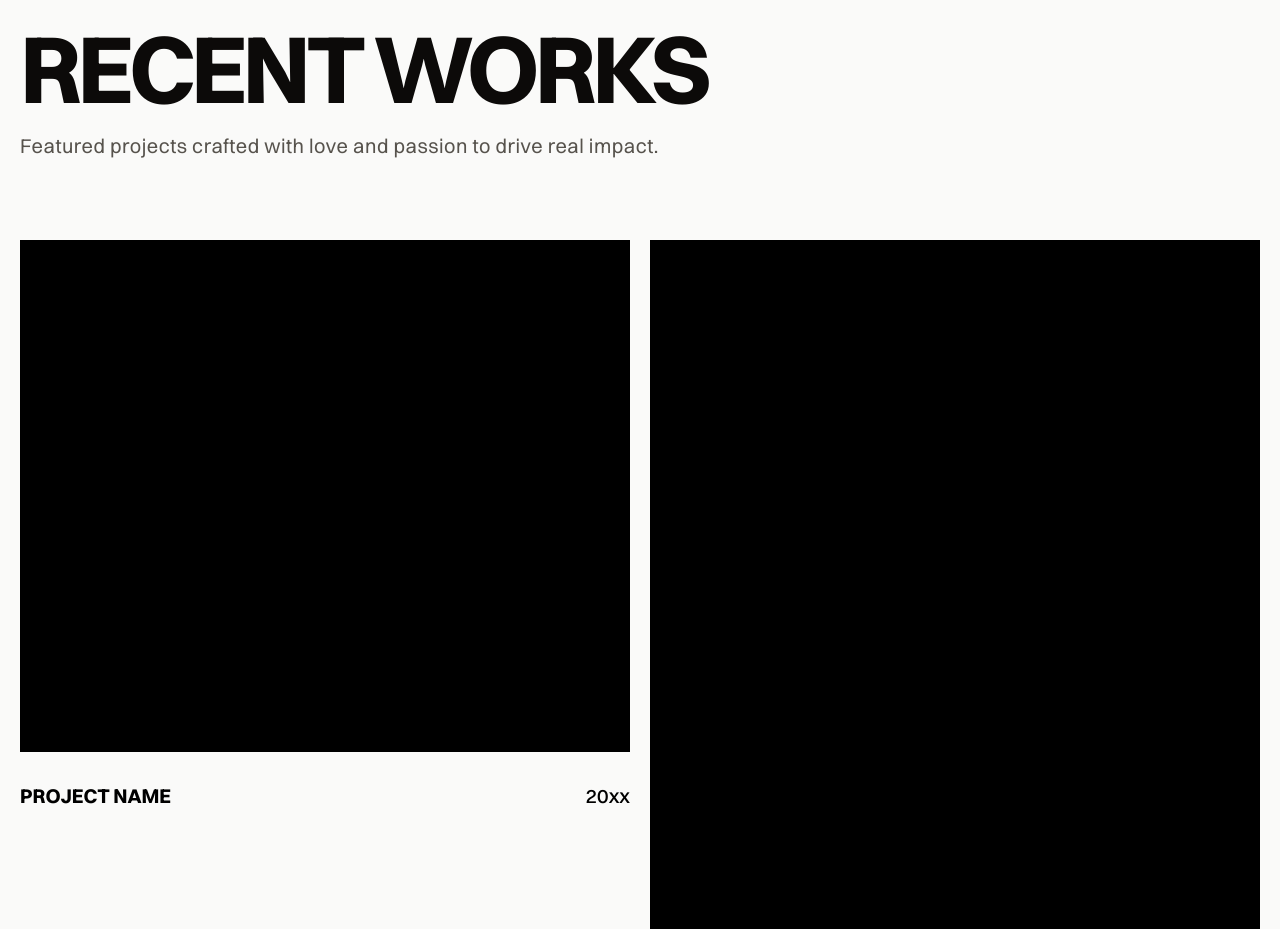
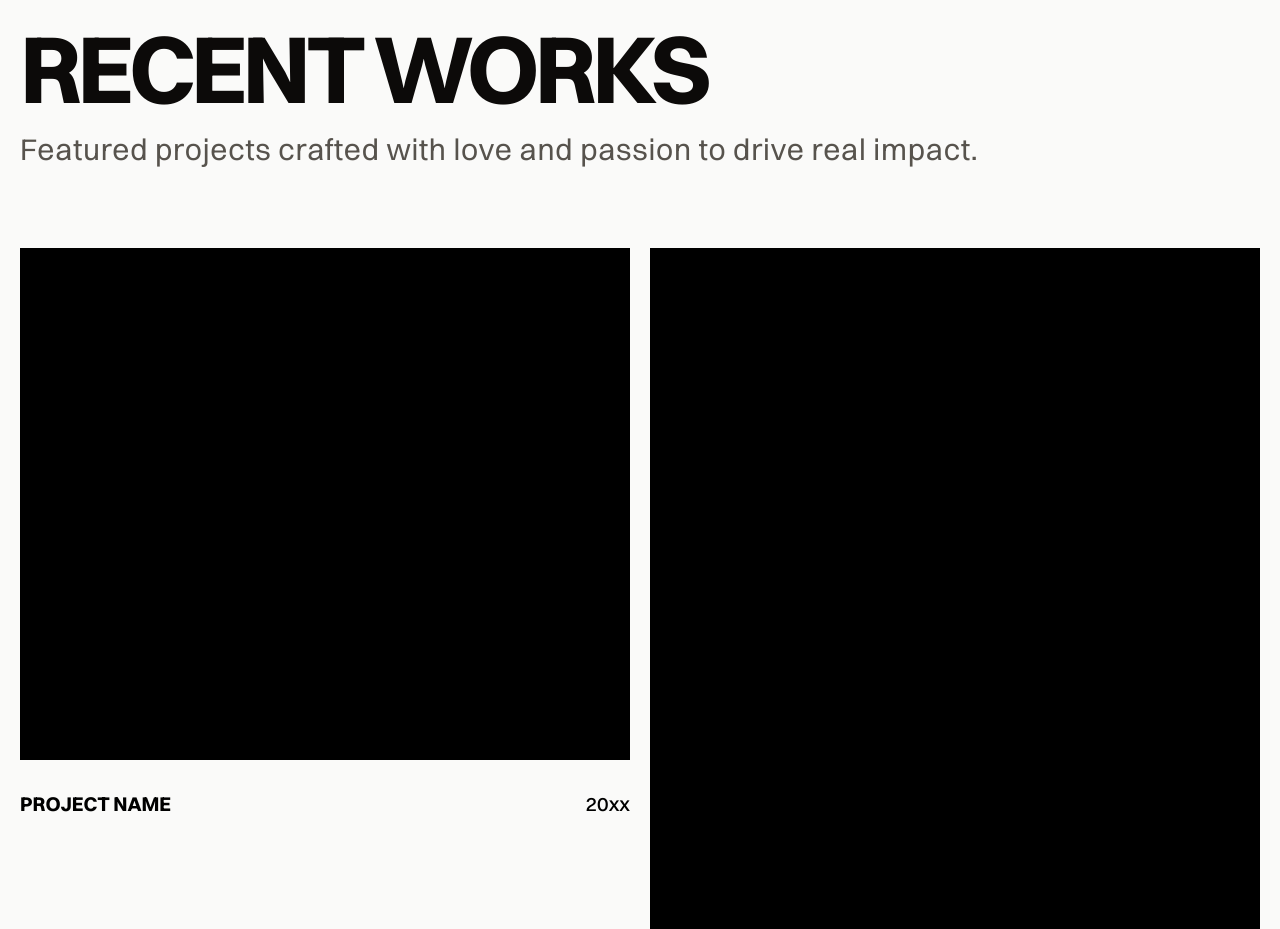
Before and after one commit to Inori2/creative-portfolio, a React (Vite) app: page / in a window 1280 px wide. Shown: the part 2420-3349 px from the top of the page. Built offline with nearby package versions, Linux system fonts and the light colour scheme.

Commit message:
first commit

```diff
--- a/src/Components/Works.jsx
+++ b/src/Components/Works.jsx
@@ -73,7 +73,7 @@ export default function Works() {
           <h2 className="font-primary font-bold text-8xl text-stone-950 tracking-tighter">
             {"recent works".toUpperCase()}
           </h2>
-          <p className="font-primary text-stone-600 tracking-wide text-xl">
+          <p className="font-primary text-stone-600 tracking-wide text-3xl font-">
             Featured projects crafted with love and passion to drive real
             impact.
           </p>
```
